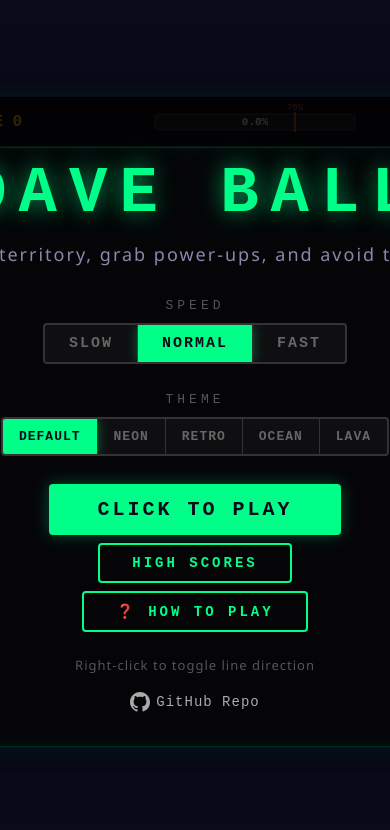
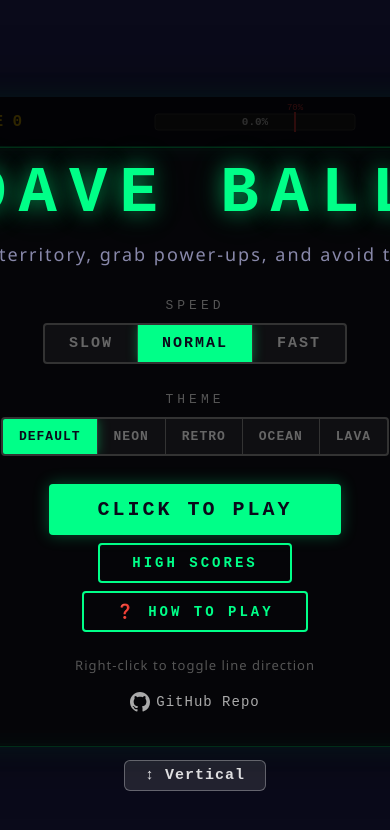
Before and after one commit to dtagler/dave-ball, a plain HTML site: page frontend/index.html in a window 390 px wide. Shown: the top 830 px of the page. Drawn offline with nearby package versions, Linux system fonts and the light colour scheme; no server answers.

Commit message:
Add direction toggle button for mobile/touch devices
Prominent button centered below the game canvas showing the current
line direction (↕ Vertical / ↔ Horizontal). Replaces right-click
for iOS/mobile where right-click isn't available. Button label stays
in sync with Space key and right-click toggles.

Styled with semi-transparent background, touch-optimized (no tap
highlight, manipulation touch-action).

Co-authored-by: Copilot <223556219+Copilot@users.noreply.github.com>

```diff
--- a/frontend/css/styles.css
+++ b/frontend/css/styles.css
@@ -715,3 +715,34 @@ body {
 .btn-mute:active {
     transform: scale(0.9);
 }
+
+.btn-direction {
+    position: absolute;
+    bottom: -44px;
+    left: 50%;
+    transform: translateX(-50%);
+    z-index: 20;
+    background: rgba(255, 255, 255, 0.1);
+    border: 1px solid rgba(255, 255, 255, 0.3);
+    border-radius: 6px;
+    color: rgba(255, 255, 255, 0.85);
+    font-family: "Courier New", monospace;
+    font-size: 15px;
+    font-weight: bold;
+    letter-spacing: 1px;
+    padding: 6px 20px;
+    cursor: pointer;
+    transition: background 0.15s ease, color 0.15s ease, transform 0.1s ease;
+    white-space: nowrap;
+    -webkit-tap-highlight-color: transparent;
+    touch-action: manipulation;
+}
+
+.btn-direction:hover {
+    background: rgba(255, 255, 255, 0.2);
+    color: #fff;
+}
+
+.btn-direction:active {
+    transform: translateX(-50%) scale(0.95);
+}
--- a/frontend/index.html
+++ b/frontend/index.html
@@ -185,6 +185,7 @@
         </div>
 
         <button id="btn-mute" class="btn-mute" title="Toggle sound">🔊</button>
+        <button id="btn-direction" class="btn-direction" title="Toggle line direction (↔ / ↕)">↕ Vertical</button>
     </div>
 
     <script src="https://cdn.socket.io/4.7.5/socket.io.min.js" crossorigin="anonymous"></script>
--- a/frontend/js/input.js
+++ b/frontend/js/input.js
@@ -76,6 +76,8 @@ DaveBall.Input = (function () {
     canvas.addEventListener('contextmenu', function (e) {
       e.preventDefault();
       direction = direction === 'vertical' ? 'horizontal' : 'vertical';
+      var dirBtn = document.getElementById('btn-direction');
+      if (dirBtn) dirBtn.textContent = direction === 'vertical' ? '↕ Vertical' : '↔ Horizontal';
     });
 
     // Visual feedback: change cursor based on play area
--- a/frontend/js/main.js
+++ b/frontend/js/main.js
@@ -855,6 +855,8 @@ DaveBall.Main = (function () {
         e.preventDefault();
         if (gameScreen === 'playing' && Input) {
           Input.toggleDirection();
+          var dirBtn = document.getElementById('btn-direction');
+          if (dirBtn) dirBtn.textContent = Input.getDirection() === 'vertical' ? '↕ Vertical' : '↔ Horizontal';
         }
         return;
       }
@@ -1026,6 +1028,17 @@ DaveBall.Main = (function () {
       btnMute.addEventListener('click', function () {
         var nowMuted = GameSound.toggleMute();
         btnMute.textContent = nowMuted ? '🔇' : '🔊';
+      });
+    }
+
+    // Direction toggle button (mobile-friendly alternative to right-click)
+    var btnDir = document.getElementById('btn-direction');
+    if (btnDir) {
+      btnDir.addEventListener('click', function (e) {
+        e.preventDefault();
+        Input.toggleDirection();
+        var dir = Input.getDirection();
+        btnDir.textContent = dir === 'vertical' ? '↕ Vertical' : '↔ Horizontal';
       });
     }
 
```
